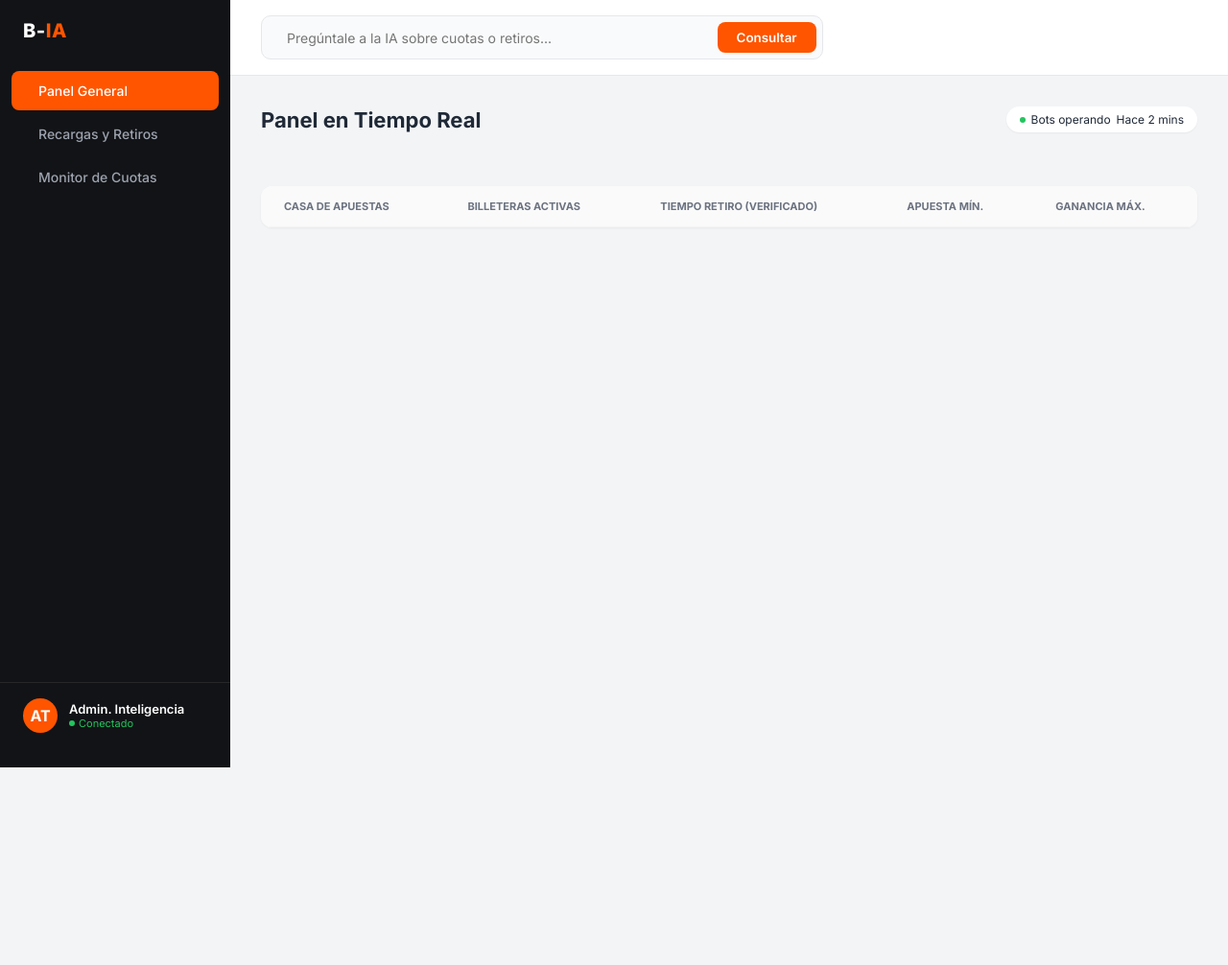
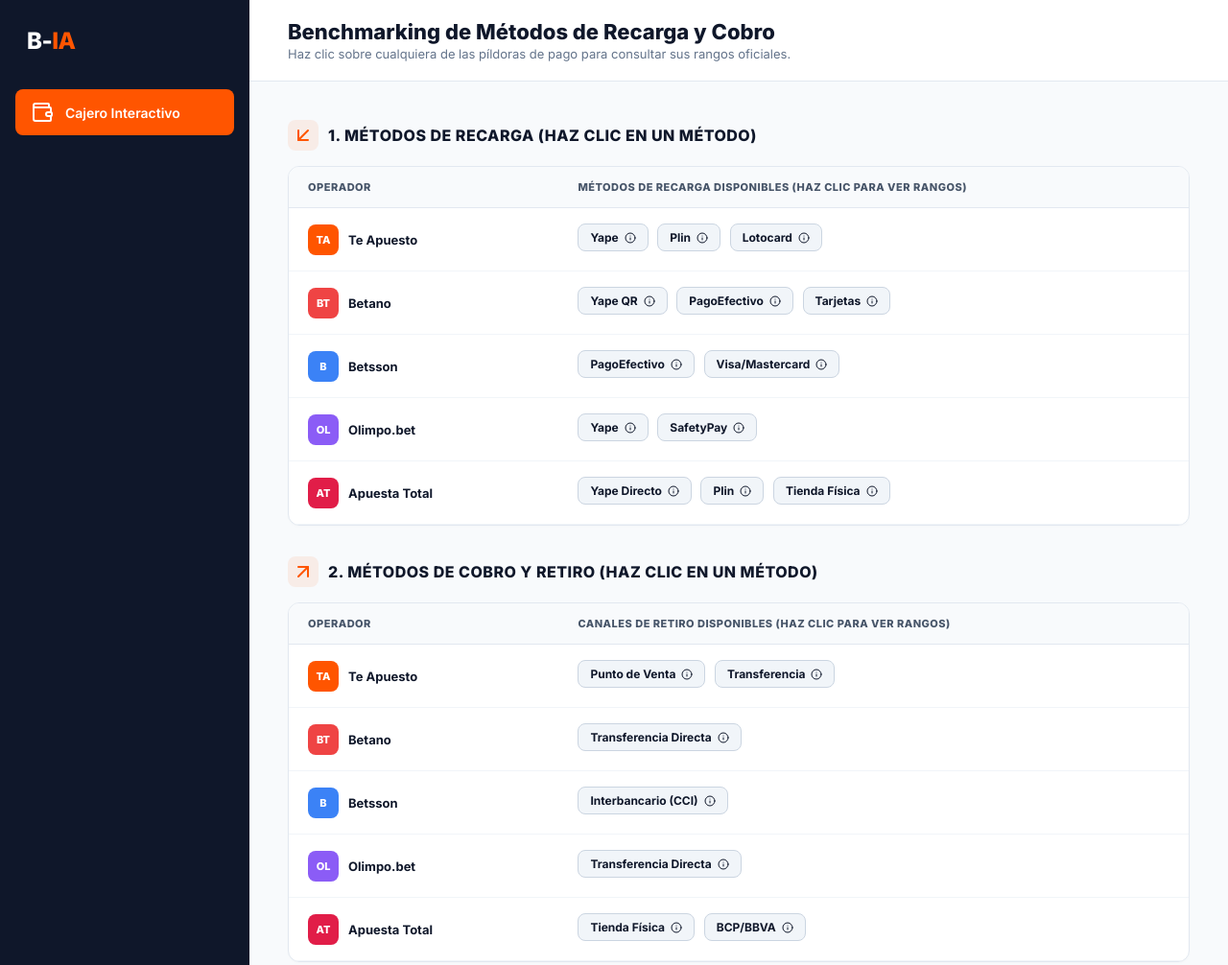
Before and after one commit to fabrizioreano-bot/radar-ia, a plain HTML site: page index.html in a window 1280 px wide. Shown: the top 1006 px of the page at 96% size. Before the commit the page ends 800 px from the top, so only its background shows below. Drawn offline with nearby package versions, Linux system fonts and the light colour scheme.

Commit message:
Update index.html

```diff
--- a/index.html
+++ b/index.html
@@ -3,59 +3,73 @@
 <head>
     <meta charset="UTF-8">
     <meta name="viewport" content="width=device-width, initial-scale=1.0">
-    <title>RADAR IA - Panel de Control</title>
+    <title>B-IA | Cajero Interactivo</title>
     <link href="https://fonts.googleapis.com/css2?family=Inter:wght@400;500;600;700;800&display=swap" rel="stylesheet">
     <script src="https://unpkg.com/lucide@latest"></script>
     <style>
         * { margin: 0; padding: 0; box-sizing: border-box; font-family: 'Inter', sans-serif; }
-        body { background-color: #f3f4f6; color: #1f2937; display: flex; min-height: 100vh; }
+        body { background-color: #f8fafc; color: #0f172a; display: flex; min-height: 100vh; }
 
-        .sidebar { width: 240px; background-color: #121316; color: #ffffff; display: flex; flex-direction: column; justify-content: space-between; padding: 20px 0; flex-shrink: 0; }
-        .brand { padding: 0 24px; font-size: 20px; font-weight: 800; letter-spacing: 0.5px; margin-bottom: 30px; }
+        .sidebar { width: 260px; background-color: #0f172a; color: #ffffff; display: flex; flex-direction: column; justify-content: space-between; padding: 28px 0; flex-shrink: 0; }
+        .brand { padding: 0 28px; font-size: 24px; font-weight: 800; letter-spacing: -0.5px; margin-bottom: 36px; }
         .brand span { color: #ff5500; }
-        .nav-list { list-style: none; display: flex; flex-direction: column; gap: 4px; padding: 0 12px; }
-        .nav-item { display: flex; align-items: center; gap: 12px; padding: 12px 16px; border-radius: 8px; color: #9ca3af; text-decoration: none; font-size: 14px; font-weight: 500; }
-        .nav-item.active { background-color: #ff5500; color: #ffffff; }
-
-        .user-profile { padding: 16px 24px; border-top: 1px solid #27272a; display: flex; align-items: center; gap: 12px; }
-        .avatar { width: 36px; height: 36px; background-color: #ff5500; color: white; border-radius: 50%; display: flex; align-items: center; justify-content: center; font-weight: 700; }
-        .user-info .name { font-size: 13px; font-weight: 600; color: #ffffff; }
-        .user-info .status { font-size: 11px; color: #22c55e; display: flex; align-items: center; gap: 4px; }
-        .status-dot { width: 6px; height: 6px; background-color: #22c55e; border-radius: 50%; }
+        .nav-list { list-style: none; display: flex; flex-direction: column; gap: 6px; padding: 0 16px; }
+        .nav-item { display: flex; align-items: center; gap: 12px; padding: 12px 16px; border-radius: 8px; color: #94a3b8; font-size: 14px; font-weight: 600; text-decoration: none; cursor: pointer; transition: all 0.2s; }
+        .nav-item.active, .nav-item:hover { background-color: #ff5500; color: #ffffff; }
 
         .main-container { flex-grow: 1; display: flex; flex-direction: column; }
-        .top-header { background-color: #ffffff; padding: 16px 32px; display: flex; align-items: center; justify-content: space-between; border-bottom: 1px solid #e5e7eb; }
-        .ai-search-bar { display: flex; align-items: center; background-color: #f9fafb; border: 1px solid #e5e7eb; border-radius: 10px; padding: 6px 6px 6px 16px; width: 60%; gap: 10px; }
-        .ai-search-bar input { border: none; background: transparent; outline: none; width: 100%; font-size: 14px; }
-        .btn-consultar { background-color: #ff5500; color: white; border: none; padding: 8px 20px; border-radius: 8px; font-weight: 600; cursor: pointer; }
+        .top-header { background-color: #ffffff; padding: 20px 40px; border-bottom: 1px solid #e2e8f0; display: flex; justify-content: space-between; align-items: center; }
+        .content { padding: 40px; max-width: 1400px; margin: 0 auto; width: 100%; }
 
-        .content { padding: 32px; }
-        .content-header { display: flex; justify-content: space-between; align-items: center; margin-bottom: 24px; }
-        .content-header h1 { font-size: 22px; font-weight: 700; }
-        .bot-status { background-color: #ffffff; padding: 6px 14px; border-radius: 20px; font-size: 12px; display: flex; align-items: center; gap: 6px; box-shadow: 0 1px 2px rgba(0,0,0,0.05); }
+        .header-title h1 { font-size: 22px; font-weight: 800; color: #0f172a; }
+        .header-title p { font-size: 13px; color: #64748b; margin-top: 2px; }
 
-        .cards-grid { display: grid; grid-template-columns: repeat(3, 1fr); gap: 20px; margin-bottom: 32px; }
-        .alert-card { background: white; border-radius: 12px; padding: 20px; box-shadow: 0 1px 3px rgba(0,0,0,0.05); border-left: 4px solid transparent; }
-        .alert-card.critical { border-left-color: #ef4444; }
-        .alert-card.opportunity { border-left-color: #10b981; }
-        .alert-card.promo { border-left-color: #f59e0b; }
-        .card-tag { font-size: 11px; font-weight: 700; margin-bottom: 8px; display: flex; align-items: center; gap: 6px; }
-        .critical .card-tag { color: #ef4444; }
-        .opportunity .card-tag { color: #10b981; }
-        .promo .card-tag { color: #f59e0b; }
-        .card-title { font-size: 15px; font-weight: 700; margin-bottom: 6px; }
-        .card-desc { font-size: 13px; color: #6b7280; }
+        .section-header { display: flex; align-items: center; gap: 10px; margin: 32px 0 16px 0; }
+        .section-header:first-of-type { margin-top: 0; }
+        .section-header h2 { font-size: 16px; font-weight: 800; color: #0f172a; text-transform: uppercase; letter-spacing: 0.5px; }
+        .section-icon { width: 32px; height: 32px; background-color: #ff550015; color: #ff5500; border-radius: 8px; display: flex; align-items: center; justify-content: center; }
 
-        .table-container { background-color: white; border-radius: 12px; box-shadow: 0 1px 3px rgba(0,0,0,0.05); overflow: hidden; }
+        .table-card { background-color: #ffffff; border-radius: 12px; border: 1px solid #e2e8f0; overflow: hidden; box-shadow: 0 1px 3px rgba(0,0,0,0.02); }
         table { width: 100%; border-collapse: collapse; text-align: left; }
-        th { background-color: #fafafa; padding: 14px 24px; font-size: 11px; font-weight: 700; color: #6b7280; text-transform: uppercase; border-bottom: 1px solid #f3f4f6; }
-        td { padding: 18px 24px; border-bottom: 1px solid #f3f4f6; font-size: 14px; }
-        .brand-cell { display: flex; align-items: center; gap: 12px; font-weight: 700; }
-        .brand-icon { width: 28px; height: 28px; border-radius: 50%; color: white; display: flex; align-items: center; justify-content: center; font-size: 11px; font-weight: 800; }
-        .pill { background-color: #f3e8ff; color: #9333ea; padding: 4px 10px; border-radius: 6px; font-size: 12px; font-weight: 600; display: inline-block; margin-right: 4px; }
-        .pill.gray { background-color: #f3f4f6; color: #4b5563; }
-        .text-green { color: #10b981; font-weight: 600; }
-        .text-red { color: #ef4444; font-weight: 600; }
+        th { background-color: #f8fafc; padding: 14px 20px; font-size: 11px; font-weight: 800; color: #475569; text-transform: uppercase; letter-spacing: 0.5px; border-bottom: 1px solid #e2e8f0; }
+        td { padding: 16px 20px; border-bottom: 1px solid #f1f5f9; font-size: 13px; vertical-align: middle; }
+
+        .brand-cell { display: flex; align-items: center; gap: 10px; font-weight: 700; color: #0f172a; }
+        .brand-icon { width: 32px; height: 32px; border-radius: 8px; color: white; display: flex; align-items: center; justify-content: center; font-weight: 800; font-size: 11px; }
+
+        .pill-btn {
+            background-color: #f1f5f9;
+            color: #0f172a;
+            padding: 6px 12px;
+            border-radius: 8px;
+            font-size: 12px;
+            font-weight: 700;
+            margin-right: 6px;
+            margin-bottom: 4px;
+            border: 1px solid #cbd5e1;
+            display: inline-flex;
+            align-items: center;
+            gap: 6px;
+            cursor: pointer;
+            transition: all 0.2s;
+        }
+        .pill-btn:hover {
+            background-color: #ff5500;
+            color: #ffffff;
+            border-color: #ff5500;
+            transform: translateY(-1px);
+        }
+
+        /* Modal para Detalles */
+        .modal-overlay { display: none; position: fixed; top: 0; left: 0; width: 100%; height: 100%; background: rgba(15,23,42,0.6); justify-content: center; align-items: center; z-index: 1000; }
+        .modal-card { background: white; border-radius: 16px; padding: 28px; width: 420px; box-shadow: 0 20px 25px -5px rgba(0,0,0,0.1); position: relative; }
+        .modal-header { display: flex; justify-content: space-between; align-items: center; margin-bottom: 20px; border-bottom: 1px solid #f1f5f9; padding-bottom: 12px; }
+        .modal-title { font-size: 18px; font-weight: 800; color: #0f172a; }
+        .close-btn { cursor: pointer; color: #64748b; border: none; background: none; font-size: 20px; }
+        .detail-row { display: flex; justify-content: space-between; padding: 12px 0; border-bottom: 1px solid #f8fafc; font-size: 14px; }
+        .detail-row:last-child { border-bottom: none; }
+        .detail-label { color: #64748b; font-weight: 500; }
+        .detail-val { font-weight: 700; color: #0f172a; }
     </style>
 </head>
 <body>
@@ -63,96 +77,123 @@
         <div>
             <div class="brand">B-<span>IA</span></div>
             <ul class="nav-list">
-                <li><a href="#" class="nav-item active"><i data-lucide="layout-dashboard"></i> Panel General</a></li>
-                <li><a href="#" class="nav-item"><i data-lucide="wallet"></i> Recargas y Retiros</a></li>
-                <li><a href="#" class="nav-item"><i data-lucide="scale"></i> Monitor de Cuotas</a></li>
+                <li class="nav-item active"><i data-lucide="wallet"></i> Cajero Interactivo</li>
             </ul>
-        </div>
-        <div class="user-profile">
-            <div class="avatar">AT</div>
-            <div class="user-info">
-                <div class="name">Admin. Inteligencia</div>
-                <div class="status"><span class="status-dot"></span> Conectado</div>
-            </div>
         </div>
     </aside>
 
     <div class="main-container">
         <header class="top-header">
-            <div class="ai-search-bar">
-                <i data-lucide="wand-2" style="color: #ff5500;"></i>
-                <input type="text" placeholder="Pregúntale a la IA sobre cuotas o retiros...">
-                <button class="btn-consultar">Consultar</button>
+            <div class="header-title">
+                <h1>Benchmarking de Métodos de Recarga y Cobro</h1>
+                <p>Haz clic sobre cualquiera de las píldoras de pago para consultar sus rangos oficiales.</p>
             </div>
         </header>
 
         <main class="content">
-            <div class="content-header">
-                <h1>Panel en Tiempo Real</h1>
-                <div class="bot-status">
-                    <span class="status-dot"></span> Bots operando <span id="tiempo-act">cargando...</span>
+            <!-- TABLA 1: RECARGAS -->
+            <div class="section-header">
+                <div class="section-icon"><i data-lucide="arrow-down-left"></i></div>
+                <h2>1. Métodos de Recarga (Haz clic en un método)</h2>
             </div>
-            </div>
-
-            <div class="cards-grid" id="contenedor-alertas"></div>
-
-            <div class="table-container">
+            <div class="table-card">
                 <table>
                     <thead>
                         <tr>
-                            <th>Casa de Apuestas</th>
-                            <th>Billeteras Activas</th>
-                            <th>Tiempo Retiro (Verificado)</th>
-                            <th>Apuesta Mín.</th>
-                            <th>Ganancia Máx.</th>
+                            <th>Operador</th>
+                            <th>Métodos de Recarga Disponibles (Haz clic para ver rangos)</th>
                         </tr>
                     </thead>
-                    <tbody id="tabla-casas"></tbody>
+                    <tbody id="tabla-recargas"></tbody>
+                </table>
+            </div>
+
+            <!-- TABLA 2: COBROS -->
+            <div class="section-header">
+                <div class="section-icon"><i data-lucide="arrow-up-right"></i></div>
+                <h2>2. Métodos de Cobro y Retiro (Haz clic en un método)</h2>
+            </div>
+            <div class="table-card">
+                <table>
+                    <thead>
+                        <tr>
+                            <th>Operador</th>
+                            <th>Canales de Retiro Disponibles (Haz clic para ver rangos)</th>
+                        </tr>
+                    </thead>
+                    <tbody id="tabla-cobros"></tbody>
                 </table>
             </div>
         </main>
     </div>
 
+    <!-- Modal Flotante de Detalle -->
+    <div class="modal-overlay" id="modal">
+        <div class="modal-card">
+            <div class="modal-header">
+                <div class="modal-title" id="m-titulo">Detalle del Método</div>
+                <button class="close-btn" onclick="cerrarModal()">✕</button>
+            </div>
+            <div class="detail-row"><span class="detail-label">Operador:</span><span class="detail-val" id="m-casa">--</span></div>
+            <div class="detail-row"><span class="detail-label">Monto Mínimo:</span><span class="detail-val" style="color:#16a34a;" id="m-min">--</span></div>
+            <div class="detail-row"><span class="detail-label">Monto Máximo:</span><span class="detail-val" id="m-max">--</span></div>
+            <div class="detail-row"><span class="detail-label">Tiempo Estimado:</span><span class="detail-val" id="m-tiempo">--</span></div>
+        </div>
+    </div>
+
     <script>
         async function cargarDatos() {
-            try {
             const res = await fetch('datos.json?v=' + new Date().getTime());
             const data = await res.json();
 
-                document.getElementById('tiempo-act').innerText = data.ultima_actualizacion;
-
-                const contenedorAlertas = document.getElementById('contenedor-alertas');
-                contenedorAlertas.innerHTML = data.alertas.map(a => `
-                    <div class="alert-card ${a.tipo}">
-                        <div class="card-tag">${a.etiqueta}</div>
-                        <div class="card-title">${a.titulo}</div>
-                        <div class="card-desc">${a.descripcion}</div>
-                    </div>
+            // Renderizar Recargas
+            const tbodyRecargas = document.getElementById('tabla-recargas');
+            tbodyRecargas.innerHTML = data.productos.recargas.map(c => `
+                <tr>
+                    <td style="width: 30%;"><div class="brand-cell"><div class="brand-icon" style="background:${c.color}">${c.codigo}</div>${c.casa}</div></td>
+                    <td>
+                        ${c.metodos.map(m => `
+                            <button class="pill-btn" onclick='verDetalle("${c.casa}", "${m.nombre}", "${m.min}", "${m.max}", "${m.tiempo}")'>
+                                ${m.nombre} <i data-lucide="info" style="width:12px;height:12px;"></i>
+                            </button>
+                        `).join('')}
+                    </td>
+                </tr>
             `).join('');
 
-                const tablaCasas = document.getElementById('tabla-casas');
-                tablaCasas.innerHTML = data.casas.map(c => `
+            // Renderizar Cobros
+            const tbodyCobros = document.getElementById('tabla-cobros');
+            tbodyCobros.innerHTML = data.productos.cobros.map(c => `
                 <tr>
+                    <td style="width: 30%;"><div class="brand-cell"><div class="brand-icon" style="background:${c.color}">${c.codigo}</div>${c.casa}</div></td>
                     <td>
-                            <div class="brand-cell">
-                                <div class="brand-icon" style="background-color: ${c.color};">${c.codigo}</div> ${c.nombre}
-                            </div>
+                        ${c.metodos.map(m => `
+                            <button class="pill-btn" onclick='verDetalle("${c.casa}", "${m.nombre}", "${m.min}", "${m.max}", "${m.tiempo}")'>
+                                ${m.nombre} <i data-lucide="info" style="width:12px;height:12px;"></i>
+                            </button>
+                        `).join('')}
                     </td>
-                        <td>${c.billeteras.map(b => `<span class="pill ${b === 'PagoEfectivo' ? 'gray' : ''}">${b}</span>`).join('')}</td>
-                        <td class="${c.tiempo_clase}">${c.tiempo_retiro}</td>
-                        <td class="${c.apuesta_clase}">${c.apuesta_min}</td>
-                        <td>${c.ganancia_max}</td>
                 </tr>
             `).join('');
 
             lucide.createIcons();
-            } catch (err) {
-                console.error("Error cargando datos:", err);
         }
+
+        // Ya no pide el parámetro de comisión
+        function verDetalle(casa, método, min, max, tiempo) {
+            document.getElementById('m-titulo').innerText = método;
+            document.getElementById('m-casa').innerText = casa;
+            document.getElementById('m-min').innerText = min;
+            document.getElementById('m-max').innerText = max;
+            document.getElementById('m-tiempo').innerText = tiempo;
+            document.getElementById('modal').style.display = 'flex';
+        }
+
+        function cerrarModal() {
+            document.getElementById('modal').style.display = 'none';
         }
 
         cargarDatos();
-        setInterval(cargarDatos, 30000);
     </script>
 </body>
 </html>
```
Lines whose indentation alone changed are shown as unchanged.
